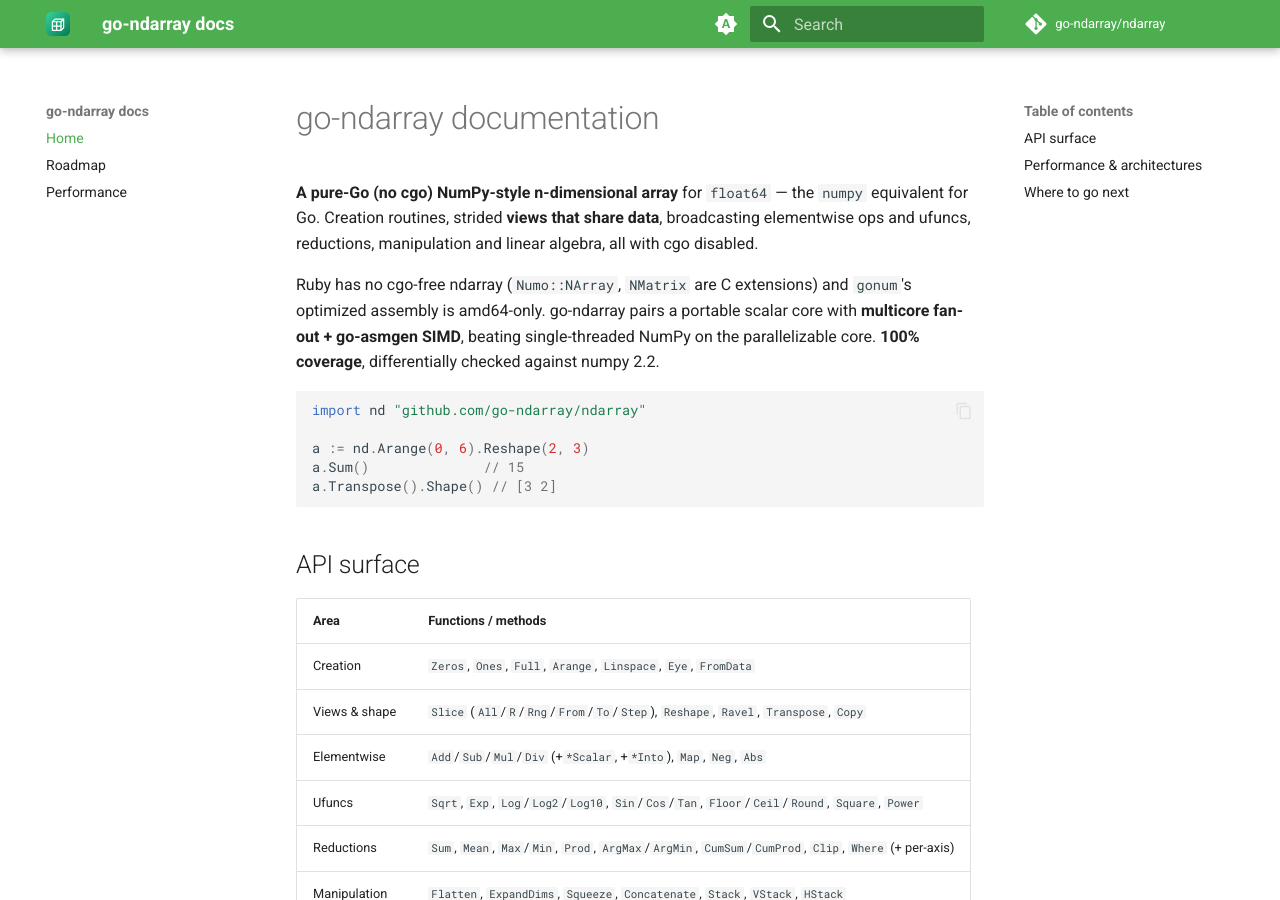
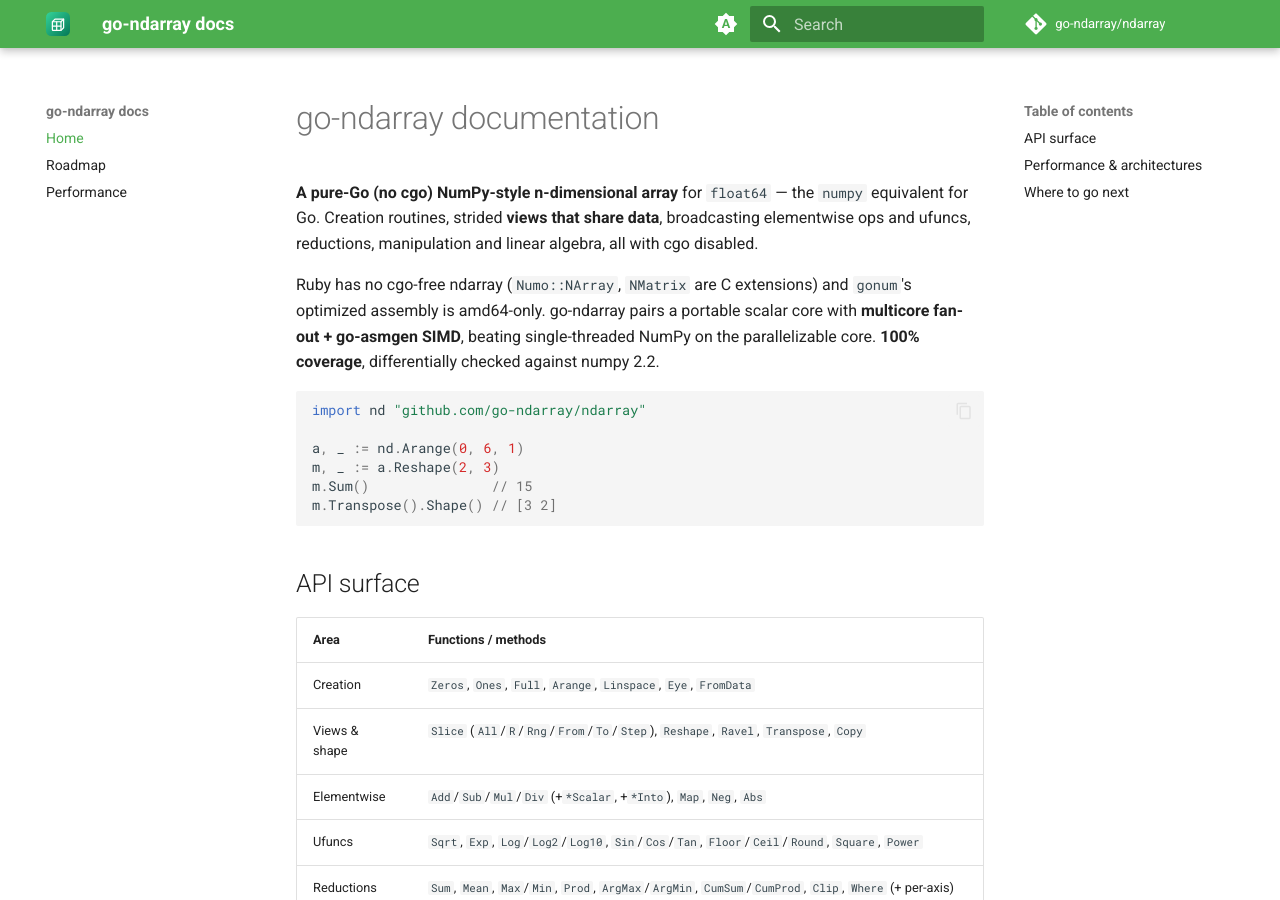
Before and after one commit to go-ndarray/docs, an MkDocs documentation site: the page built from docs/index.md, in a window 1280 px wide and 900 px high. Built offline with MkDocs 1.6.1 and Material for MkDocs 9.7.7, drawn with Linux system fonts in a browser that asks for light colours; comment, search, counter and statistics services are not loaded; the version menu is left out; some of the changed text lies outside the part shown.

Commit message:
fix: broken Arange snippet, missing indexing API row, wrong org in CI comment (#1)
docs/index.md's quickstart called nd.Arange(0, 6).Reshape(2, 3) -- Arange
takes (start, stop, step) and returns (*Array, error), so this never
compiled against the real API. Split it into two statements with the
correct 3-arg call. The API-surface table also omitted the boolean/fancy
indexing methods (MaskSelect, Nonzero, Take) that ship in ndarray's
indexing.go and are already documented in ndarray's own README.

.github/workflows/docs.yml had a comment claiming Pages serves this site
at go-embedded-ruby.github.io/docs/ (copy-paste from another org) instead
of go-ndarray.github.io/docs/, matching mkdocs.yml's site_url and this
repo's own README.

Verified: pkgx mkdocs build succeeds and the built HTML reflects both
fixes.

Co-authored-by: Claude Opus 4.8 <noreply@anthropic.com>

````diff
--- a/docs/index.md
+++ b/docs/index.md
@@ -14,9 +14,10 @@ numpy 2.2.
 ```go
 import nd "github.com/go-ndarray/ndarray"
 
-a := nd.Arange(0, 6).Reshape(2, 3)
-a.Sum()              // 15
-a.Transpose().Shape() // [3 2]
+a, _ := nd.Arange(0, 6, 1)
+m, _ := a.Reshape(2, 3)
+m.Sum()               // 15
+m.Transpose().Shape() // [3 2]
 ```
 
 ## API surface
````
Also changed, not shown: other parts of docs/index.md (+1 -0 lines), 1 other file.
